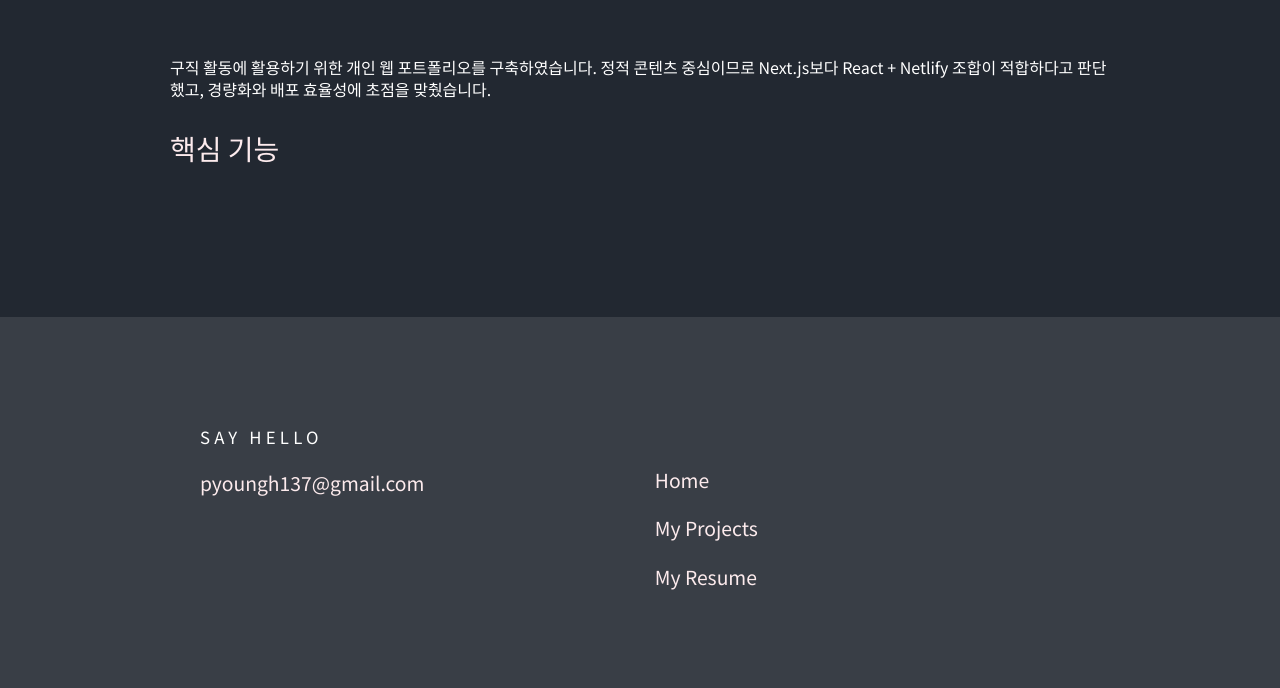
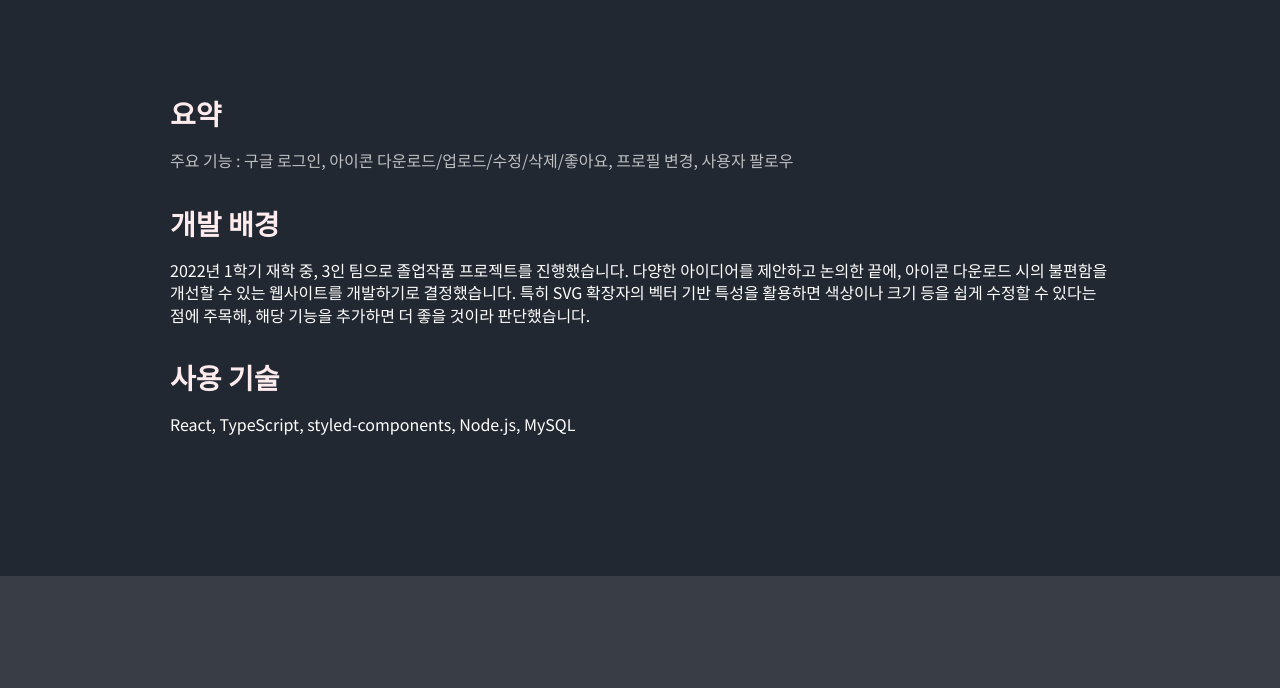
Before and after one commit to bbagbbagn2/PJH-Portfolio, a React (Create React App) app: page /project/drinkable in a window 1280 px wide. Shown: the part 938-1626 px from the top of the page. Built offline with nearby package versions, Linux system fonts and the light colour scheme.

Commit message:
style: 프로젝트 글 수정

```diff
--- a/public/index.html
+++ b/public/index.html
@@ -1,20 +1,27 @@
 <!doctype html>
 <html lang="en">
-
   <head>
-  <meta charset="utf-8">
+    <meta charset="utf-8" />
     <title>Park Jihun: Frontend developer</title>
-  <meta name="viewport" content="width=device-width, initial-scale=1.0">
-  <meta name="description" content="안녕하세요. 프론트엔드 개발자 박지훈입니다." />
+    <meta name="viewport" content="width=device-width, initial-scale=1.0" />
+    <meta
+      name="description"
+      content="안녕하세요. 프론트엔드 개발자 박지훈입니다."
+    />
     <meta name="author" content="Park Jihun" />
-  <meta name="keywords" content="프론트엔드, 포트폴리오, React, TypeScript, JavaScript" />
+    <meta
+      name="keywords"
+      content="프론트엔드, 포트폴리오, React, TypeScript, JavaScript"
+    />
     <meta name="robots" content="index, follow" />
     <link rel="manifest" href="%PUBLIC_URL%/manifest.json" />
     <link rel="icon" href="%PUBLIC_URL%/favicon.ico" />
     <link rel="preconnect" href="https://fonts.googleapis.com" />
     <link rel="preconnect" href="https://fonts.gstatic.com" crossorigin />
-  <link href="https://fonts.googleapis.com/css2?family=Noto+Sans+KR:wght@400;900&family=Open+Sans&display=swap"
-    rel="stylesheet" />
+    <link
+      href="https://fonts.googleapis.com/css2?family=Noto+Sans+KR:wght@400..700&display=swap"
+      rel="stylesheet"
+    />
 
     <script type="text/javascript">
       function updateRootId() {
@@ -78,5 +85,4 @@
       }
     </script>
   </body>
-
 </html>
--- a/src/components/MainContainer.tsx
+++ b/src/components/MainContainer.tsx
@@ -45,6 +45,7 @@ const DetailContainer = styled(Container)`
 
 const ProjectContainer = styled(Container)`
   max-width: 1400px;
+  padding: 0 24px;
 
   @media (min-width: 651px) {
     font-size: 18px;
--- a/src/pages/project/components/Container.tsx
+++ b/src/pages/project/components/Container.tsx
@@ -47,8 +47,8 @@ export default function Container() {
       )}
       {/* project description */}
       <DescriptionWrapper
-        features={currentProject.features}
-        description={currentProject.description}
+        summaries={currentProject.summaries}
+        stack={currentProject.stack}
       />
     </ProjectContainer>
   );
--- a/src/pages/project/components/components/DescriptionWrapper.tsx
+++ b/src/pages/project/components/components/DescriptionWrapper.tsx
@@ -3,34 +3,56 @@ import styled from 'styled-components';
 
 import { colors } from '@_components/theme';
 
+interface Stack {
+  name: string;
+}
+
+interface Summaries {
+  name: string;
+}
+
 interface DescriptionWrapperProps {
-  features?: { name: string }[];
-  description: string[];
+  summaries?: Summaries[];
+  stack?: Stack[];
   children?: ReactNode;
 }
 
 export default function DescriptionWrapper({
-  description,
-  features,
+  summaries,
+  stack,
 }: DescriptionWrapperProps) {
   return (
     <Container>
+      <SubTitle isFirst>요약</SubTitle>
+      <StyledList isFirst>
+        {summaries &&
+          summaries.length > 0 &&
+          summaries.map((item, index) => <li key={index}>{item.name}</li>)}
+        {/* <li>
+          웹 서비스 개발 전 과정을 경험해보고 싶고, 기존 아이콘 플랫폼의 불편한
+          UX를 개선하기 위해 개발
+        </li>
+        <li>최초 웹 개발 경험(HTML, CSS, JS, React)</li>
+        <li>최초 협업 경험(Git, Notion)</li>
+        <li>프론트엔드 분야에 본격적으로 도전하게 된 계기</li> */}
+      </StyledList>
+      <Paragraph isCaption="0.7">
+        주요 기능 : 구글 로그인, 아이콘 다운로드/업로드/수정/삭제/좋아요, 프로필
+        변경, 사용자 팔로우
+      </Paragraph>
+
+      <SubTitle>개발 배경</SubTitle>
       <Paragraph>
-        구직 활동에 활용하기 위한 개인 웹 포트폴리오를 구축하였습니다. 정적
-        콘텐츠 중심이므로 Next.js보다 React + Netlify 조합이 적합하다고
-        판단했고, 경량화와 배포 효율성에 초점을 맞췄습니다.
+        2022년 1학기 재학 중, 3인 팀으로 졸업작품 프로젝트를 진행했습니다.
+        다양한 아이디어를 제안하고 논의한 끝에, 아이콘 다운로드 시의 불편함을
+        개선할 수 있는 웹사이트를 개발하기로 결정했습니다. 특히 SVG 확장자의
+        벡터 기반 특성을 활용하면 색상이나 크기 등을 쉽게 수정할 수 있다는 점에
+        주목해, 해당 기능을 추가하면 더 좋을 것이라 판단했습니다.
       </Paragraph>
-      <SubTitle>핵심 기능</SubTitle>
-      {features && features.length > 0 && (
-        <ul>
-          {features.map((features, index) => (
-            <Paragraph>{features.name}</Paragraph>
-          ))}
-        </ul>
+      <SubTitle>사용 기술</SubTitle>
+      {stack && stack.length > 0 && (
+        <Paragraph>{stack.map((tech) => tech.name).join(', ')}</Paragraph>
       )}
-      {/* {description.map((desc, index) => (
-        <Paragraph key={index}>{desc}</Paragraph>
-      ))} */}
     </Container>
   );
 }
@@ -40,23 +62,34 @@ const Container = styled.div`
   margin-top: 3em;
   position: relative;
   max-width: 940px;
+  font-size: 16px;
+  line-height: 1.4;
+`;
 
-  ul > li {
-    font-size: 24px;
+const StyledList = styled.ul<{ isFirst?: boolean }>`
+  list-style: disc;
+  color: ${colors.white};
+
+  margin-bottom: ${({ isFirst }) => (isFirst ? '16px' : '0')};
+
+  > li {
+    margin-left: 24px;
+    list-style: disc;
   }
 `;
 
-const SubTitle = styled.h2`
-  padding-top: 32px;
-  padding-bottom: 12px;
+const SubTitle = styled.h2<{ isFirst?: boolean }>`
+  margin-bottom: 16px;
   font-size: 28px;
-  letter-spacing: 140%;
-  font-weight: 500;
+  line-height: 1.4;
+  font-weight: 700;
+
+  padding-top: ${({ isFirst }) => (isFirst ? '0' : '32px')};
 `;
 
-const Paragraph = styled.p`
+const Paragraph = styled.p<{ isCaption?: string }>`
   margin: 0;
   color: ${colors.white};
-  font-size: 16px;
-  line-height: 140%;
+
+  opacity: ${({ isCaption }) => (isCaption ? '0.7' : '1')};
 `;
--- a/src/pages/project/data/projectData.ts
+++ b/src/pages/project/data/projectData.ts
@@ -9,15 +9,16 @@ interface Stack {
   name: string;
 }
 
-interface Features {
+interface Summary {
   name: string;
 }
+
 interface Project {
   number?: string;
   date?: string;
   category: string;
   title: string;
-  features?: Features[];
+  summaries?: Summary[];
   images: string | null;
   description: string[];
   stack: Stack[];
@@ -32,11 +33,13 @@ export const projectsData: Project[] = [
     date: '2022.03 - 2022.07',
     title: 'icondb',
     images: ICONDB_IMAGES,
-    features: [
-      { name: '사용자 관련 시스템(소셜 로그인, 팔로우, 프로필 변경) 구축' },
-      { name: '아이콘 관련 기능(다운로드, 업로드, 좋아요)' },
-      { name: '검색 엔진(제목, 사용자, 해시태그 검색)' },
-      { name: '그리고 SVG 아이콘 편집 기능' },
+    summaries: [
+      {
+        name: '웹 서비스 개발 전 과정을 경험해보고 싶고, 기존 아이콘 플랫폼의 불편한 UX를 개선하기 위해 개발',
+      },
+      { name: '최초 웹 개발 경험(HTML, CSS, JS, React)' },
+      { name: '최초 협업 경험(Git, Notion)' },
+      { name: '프론트엔드 분야에 본격적으로 도전하게 된 계기' },
     ],
     description: [
       'ICONDB는 사용자가 아이콘을 무료로 공유할 수 있는 웹 플랫폼입니다. ',
```
Lines whose indentation alone changed are shown as unchanged.
